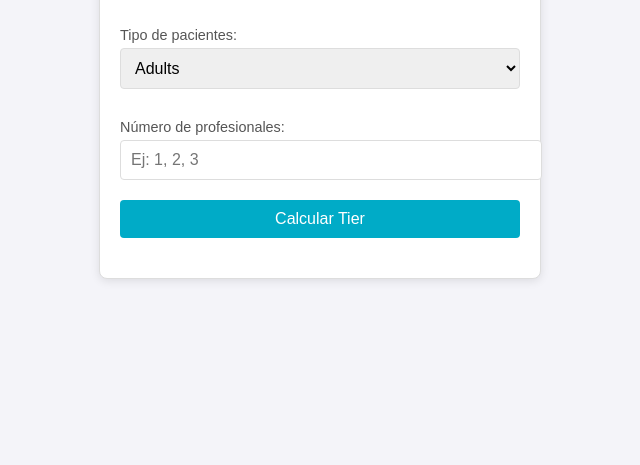
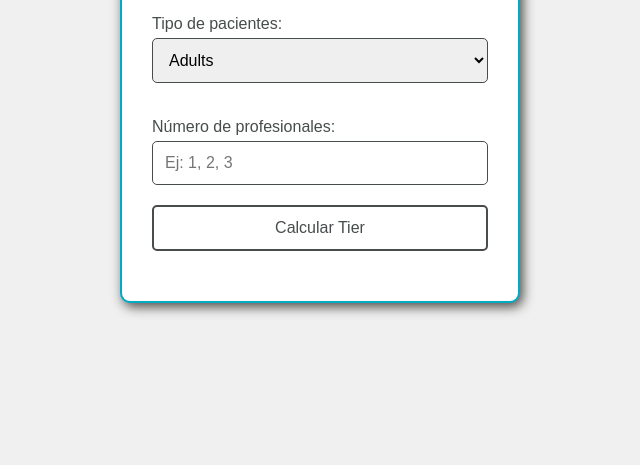
Before and after one commit to SergioMorillasNUP/CalculadoraTier, a plain HTML site: page index.html in a window 1280 px wide. Shown: the part 335-800 px from the top of the page, without its empty margins (320-960 px from the left). Drawn offline with Linux system fonts and the light colour scheme.

Commit message:
Diseño final

```diff
--- a/index.html
+++ b/index.html
@@ -5,64 +5,85 @@
   <meta name="viewport" content="width=device-width, initial-scale=1.0">
   <title>Calculadora de Tiers</title>
   <link rel="icon" type="image/webp" href="favicon.webp">
+  <style>
+    /* Reset básico */
+    * {
+      box-sizing: border-box;
+      margin: 0;
+      padding: 0;
+    }
 
-  <style>
     body {
       font-family: Arial, sans-serif;
-      margin: 0;
-      padding: 0;
+      background-color: #f0f0f0;
       display: flex;
       justify-content: center;
       align-items: center;
       height: 100vh;
-      background-color: #f4f4f9;
     }
+
     .calculator {
       background: #fff;
-      border: 1px solid #ddd;
-      border-radius: 8px;
-      box-shadow: 0 2px 10px rgba(0, 0, 0, 0.1);
-      padding: 20px;
+      border: 2px solid #00abc7;
+      border-radius: 10px;
+      box-shadow: 3px 4px 12px rgb(75, 76, 71);
+      padding: 30px;
       width: 400px;
       text-align: center;
     }
+
     .calculator h1 {
-      font-size: 1.5rem;
+      font-size: 1.8rem;
       margin-bottom: 20px;
-      color: #333;
+      color: #00abc7;
     }
+
     .calculator label {
       display: block;
-      margin: 10px 0 5px;
-      font-size: 0.9rem;
-      color: #555;
+      margin: 15px 0 5px;
+      font-size: 1rem;
+      color: #474c4c;
       text-align: left;
     }
-    .calculator input, .calculator select {
+
+    .calculator input,
+    .calculator select {
       width: 100%;
-      padding: 10px;
+      padding: 12px;
       margin-bottom: 20px;
-      border: 1px solid #ddd;
-      border-radius: 4px;
+      border: 1px solid #474c4c;
+      border-radius: 5px;
       font-size: 1rem;
+      outline: none;
+      transition: border-color 0.3s;
     }
+
+    .calculator input:focus,
+    .calculator select:focus {
+      border-color: #ff9c00;
+    }
+
     .calculator button {
       width: 100%;
-      padding: 10px;
-      background: #00abc7;
+      padding: 12px;
+      background: #fff;
+      border: 2px solid #474c4c;
+      border-radius: 5px;
+      font-size: 1rem;
+      color: #474c4c;
+      cursor: pointer;
+      transition: background-color 0.3s, color 0.3s;
+    }
+
+    .calculator button:hover {
+      background-color: #00abc7;
       color: #fff;
-      border: none;
-      border-radius: 4px;
-      font-size: 1rem;
-      cursor: pointer;
     }
-    .calculator button:hover {
-      background: #0056b3;
-    }
+
     .calculator .result {
       margin-top: 20px;
-      font-size: 1rem;
-      color: #333;
+      font-size: 1.1rem;
+      color: #474c4c;
     }
   </style>
 </head>
@@ -70,12 +91,9 @@
   <div class="calculator">
     <h1>Calculadora de Tiers</h1>
 
-    <!-- El número de residencias se corresponde con el parámetro center_number -->
     <label for="residencias">Número de residencias:</label>
-    <!-- Se usa input type="text" para permitir valores especiales (por ejemplo, "+10") -->
     <input type="text" id="residencias" placeholder="Ej: 1, 2, 10">
 
-    <!-- El tipo de pacientes debe coincidir exactamente con los valores de la función Python -->
     <label for="tipoPacientes">Tipo de pacientes:</label>
     <select id="tipoPacientes">
       <option value="Adults">Adults</option>
@@ -83,9 +101,8 @@
       <option value="Adults+Kids">Adults+Kids</option>
     </select>
 
-    <!-- Número de profesionales (se permiten valores como "TBD" o "+10") -->
     <label for="profesionales">Número de profesionales:</label>
-    <input type="text" id="profesionales" placeholder='Ej: 1, 2, 3'>
+    <input type="text" id="profesionales" placeholder="Ej: 1, 2, 3">
 
     <button onclick="calcularTier()">Calcular Tier</button>
     <div class="result" id="result"></div>
@@ -110,6 +127,8 @@
           professionalNumber = 1;
         }
       }
+      // Evitar datos negativos
+      if (professionalNumber < 0) professionalNumber = 1;
 
       // Procesar el número de residencias (centros)
       let centerNumber;
@@ -123,6 +142,8 @@
           centerNumber = 1;
         }
       }
+      // Evitar datos negativos
+      if (centerNumber < 0) centerNumber = 1;
 
       // Definir precios según el tipo de pacientes
       let precioCentro = 0;
```
